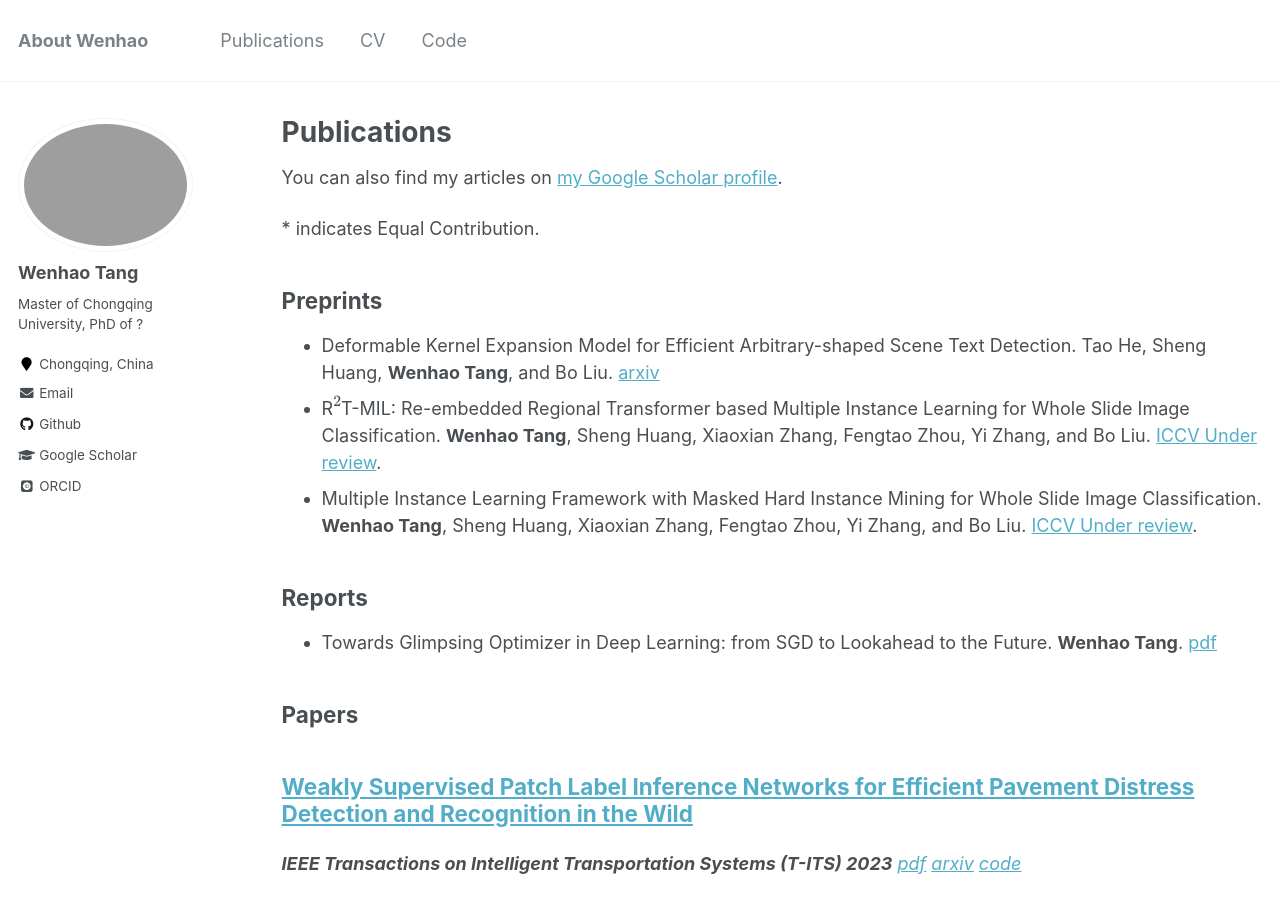
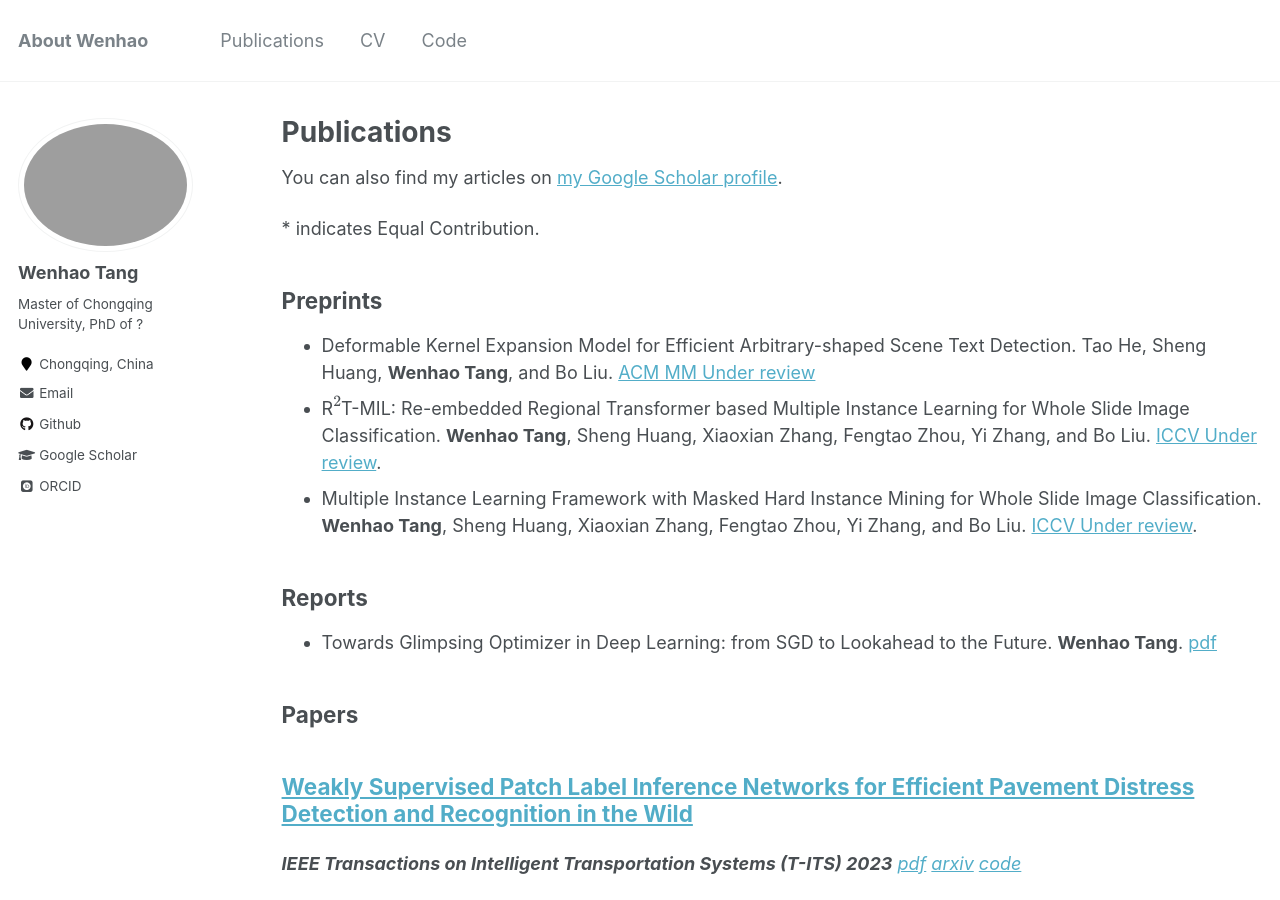
Before and after one commit to DearCaat/DearCaat.github.io, a Jekyll site: the page built from _pages/publications.md, in a window 1280 px wide and 900 px high. Built offline with Jekyll 4.4.1, drawn with Linux system fonts in a browser that asks for light colours; some web fonts are replaced; formulas are drawn with MathJax 3.

Commit message:
update publications

```diff
--- a/_pages/publications.md
+++ b/_pages/publications.md
@@ -13,7 +13,7 @@ author_profile: true
 {% include base_path %}
 \* indicates Equal Contribution.
 ## Preprints
-- Deformable Kernel Expansion Model for Efficient Arbitrary-shaped Scene Text Detection. Tao He, Sheng Huang, **Wenhao Tang**, and Bo Liu. [arxiv](https://arxiv.org/abs/2303.15737)
+- Deformable Kernel Expansion Model for Efficient Arbitrary-shaped Scene Text Detection. Tao He, Sheng Huang, **Wenhao Tang**, and Bo Liu. [ACM MM Under review](https://arxiv.org/abs/2303.15737)
 - R$^2$T-MIL: Re-embedded Regional Transformer based Multiple Instance Learning for Whole Slide Image Classification. **Wenhao Tang**, Sheng Huang, Xiaoxian Zhang, Fengtao Zhou, Yi Zhang, and Bo Liu. [ICCV Under review]().
 - Multiple Instance Learning Framework with Masked Hard Instance Mining for Whole Slide Image Classification. **Wenhao Tang**, Sheng Huang, Xiaoxian Zhang, Fengtao Zhou, Yi Zhang, and Bo Liu. [ICCV Under review]().
 
```
Also changed, not shown: 1 other file.
